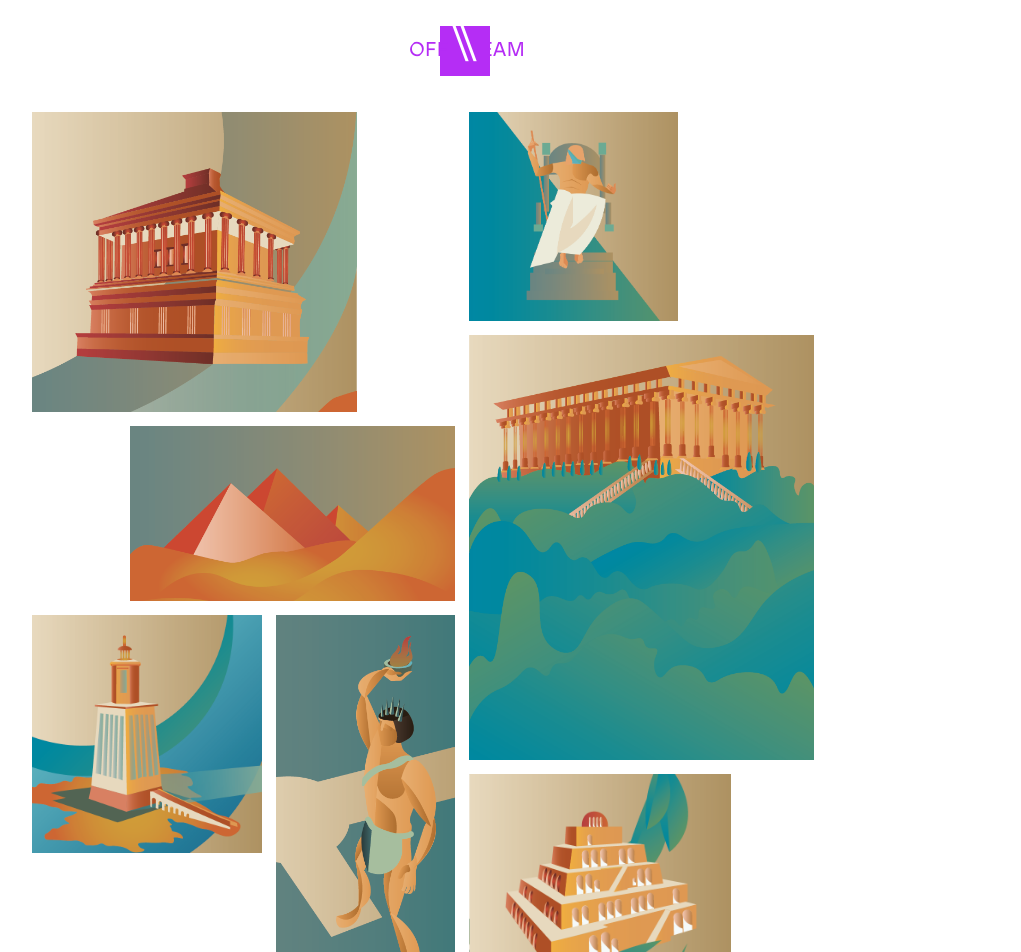
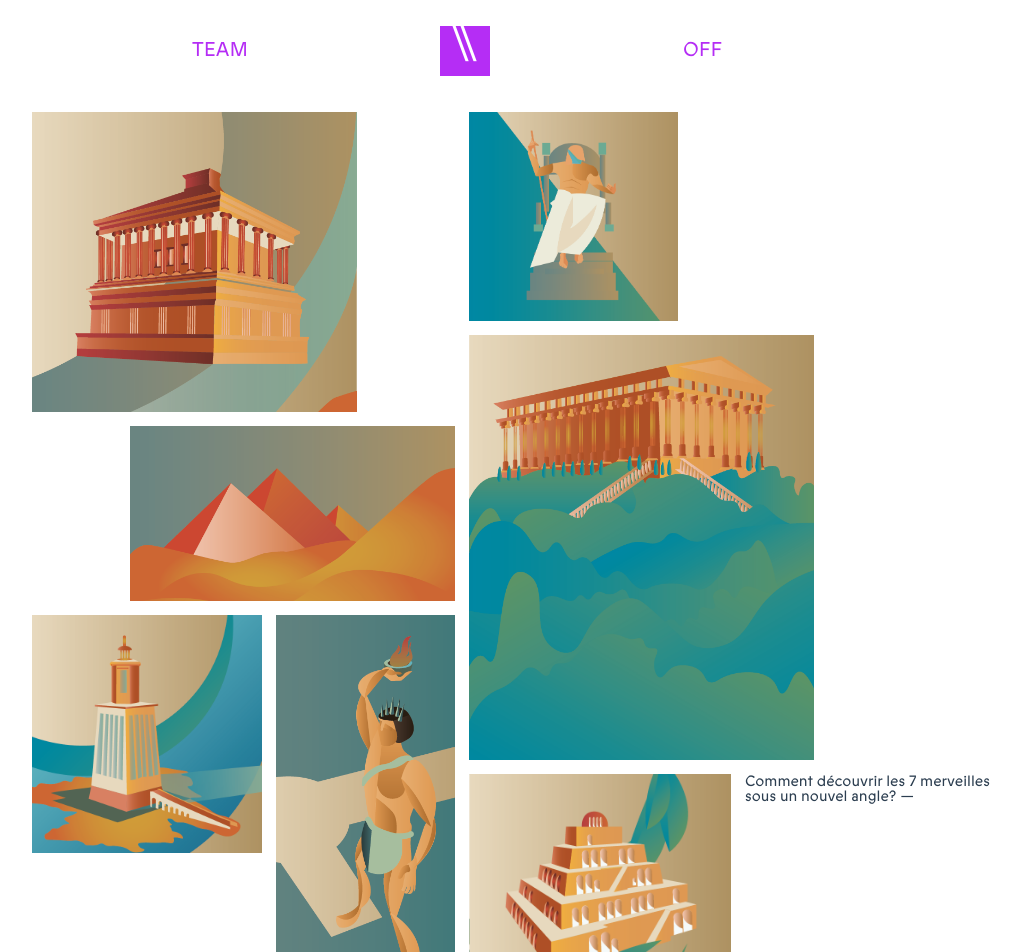
Before and after one commit to SoleneRamis/regard, a Vue app: page /#/ in a window 1280 px wide. Shown: the top 952 px of the page, without its empty margins (178-1199 px from the left). Built offline with nearby package versions, Linux system fonts and the light colour scheme.

Commit message:
update title + navbar

```diff
--- a/src/components/Merveilles.vue
+++ b/src/components/Merveilles.vue
@@ -11,6 +11,7 @@
         <img class="statueZeus" src="../assets/02_sept_merveilles/statueZeus.png"/>
         <img class="templeArthemis" src="../assets/02_sept_merveilles/templeArthemis.png"/>
         <img class="jardinsSuspendues" src="../assets/02_sept_merveilles/jardinsSuspendues.png"/>
+        <span class="desc">Comment découvrir les 7 merveilles sous un nouvel angle? —</span>
       </div>
     </div>
       <span class="title" ref="titleHover" :class="{'hoverTitle': isHover}">les sept merveilles</span>
@@ -47,7 +48,6 @@ export default {
 @import "@/config.scss";
 .merveilles {
   width: 100%;
-  height: 1080px;
   position: absolute;
   top: 6.5vh;
   display: flex;
@@ -111,6 +111,15 @@ export default {
         margin-left: 7px;
         margin-bottom: 14px;
       }
+      .desc {
+        margin-left: 283px;
+        margin-top: -276px;
+        width: 272px;
+        font-family: "Prophet Regular";
+        font-size: 15px;
+        line-height: normal;
+        text-align: start;
+      }
     }
   }
   .title {
@@ -118,14 +127,13 @@ export default {
     position: fixed;
     display: flex;
     justify-content: center;
-    align-self: center;
-    margin-top: -239px;
+    margin-top: 82px;
     visibility: hidden;
     font-family: "Le Murmure";
     -webkit-text-fill-color: transparent;
     -webkit-text-stroke-width: 3px;
     -webkit-text-stroke-color: $purple;
-    font-size: 121.5px;
+    font-size: 220px;
     line-height: normal;
     letter-spacing: 8px;
     z-index: 1;
--- a/src/components/Navbar.vue
+++ b/src/components/Navbar.vue
@@ -148,16 +148,4 @@ export default {
     }
   }
 }
-@media only screen and (max-width: 2560px) {
-  .navbar {
-    .team {
-        position: fixed;
-        left: 647px;
-    }
-    .off {
-        position: fixed;
-        right: 654px;
-    }
-  }
-}
 </style>
--- a/src/config.scss
+++ b/src/config.scss
@@ -2,7 +2,7 @@
 
 @font-face {
     font-family: "Le Murmure";
-    src: url("../assets/fonts/prophet_regular.woff") format("woff");
+    src: url("../assets/fonts/le-murmure.woff") format("woff");
 }
 
 @font-face {
```
